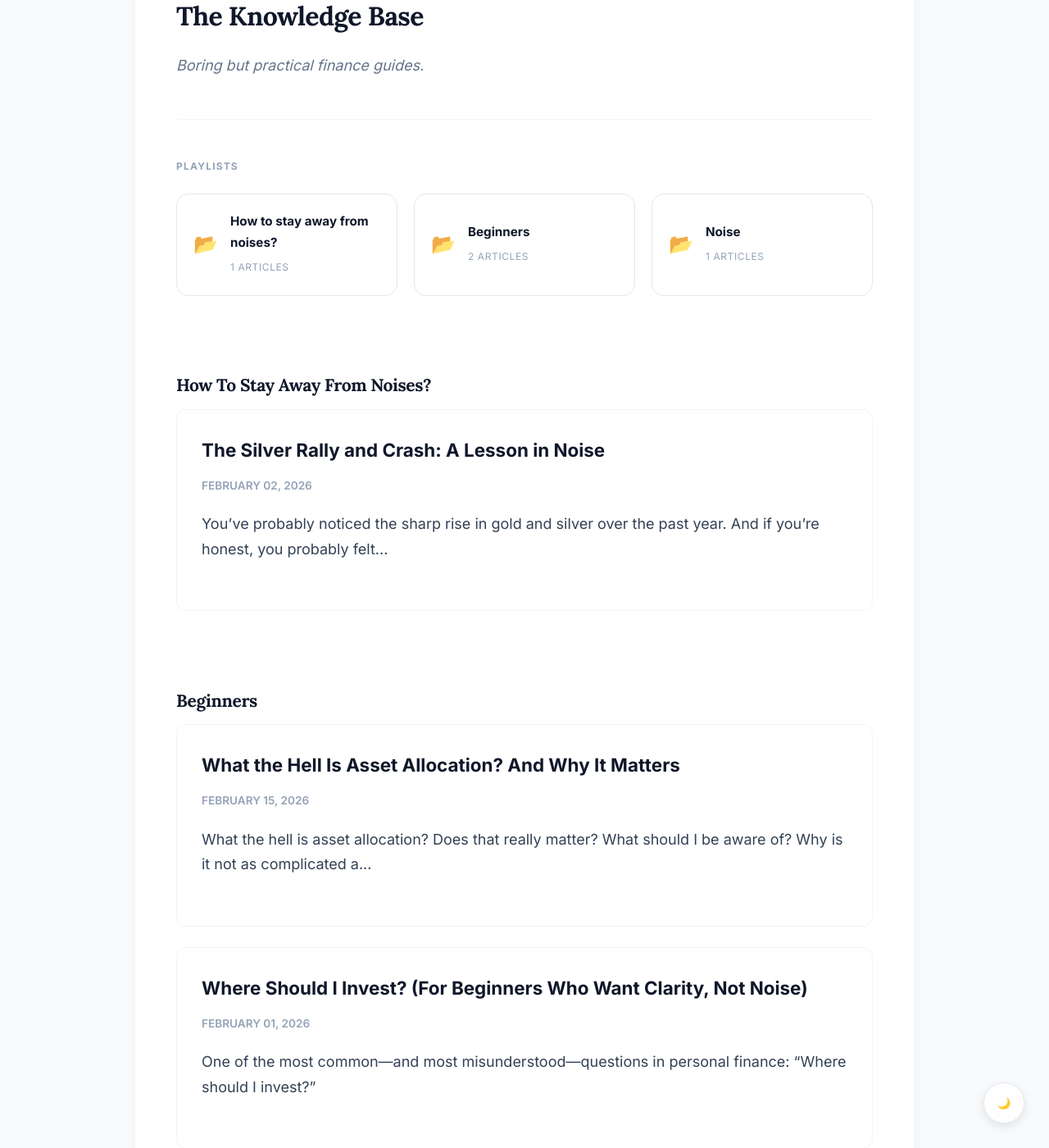
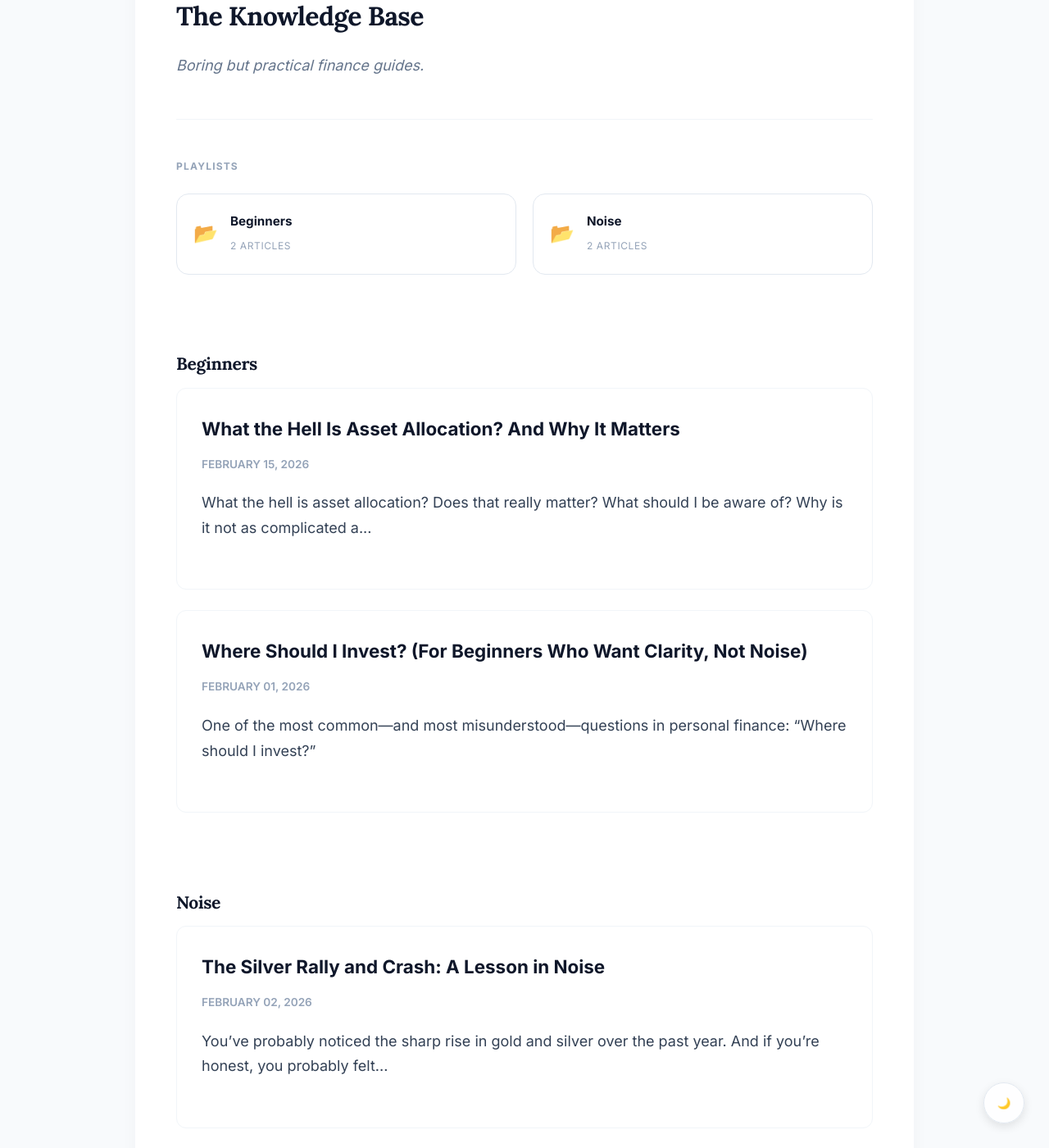
Before and after one commit to HarieshMK/HarieshMK.github.io, a Jekyll site: the page built from blogs.html, in a window 1280 px wide and 1400 px high, scrolled down 417 px. Shown: the whole window at 82% size. Built offline with Jekyll 4.4.1, drawn with Linux system fonts in a browser that asks for light colours; some of the changed text lies outside the part shown.

Commit message:
Update 2026-02-02-the-silver-rally-and-crash.md

```diff
--- a/_posts/2026-02-02-the-silver-rally-and-crash.md
+++ b/_posts/2026-02-02-the-silver-rally-and-crash.md
@@ -2,7 +2,7 @@
 layout: post
 title: "The Silver Rally and Crash: A Lesson in Noise"
 date: 2026-02-02
-category: How to stay away from noises?
+category: noise
 ---
 
 You’ve probably noticed the sharp rise in gold and silver over the past year. And if you’re honest, you probably felt the FOMO—the urge to buy because prices were running away.
```
